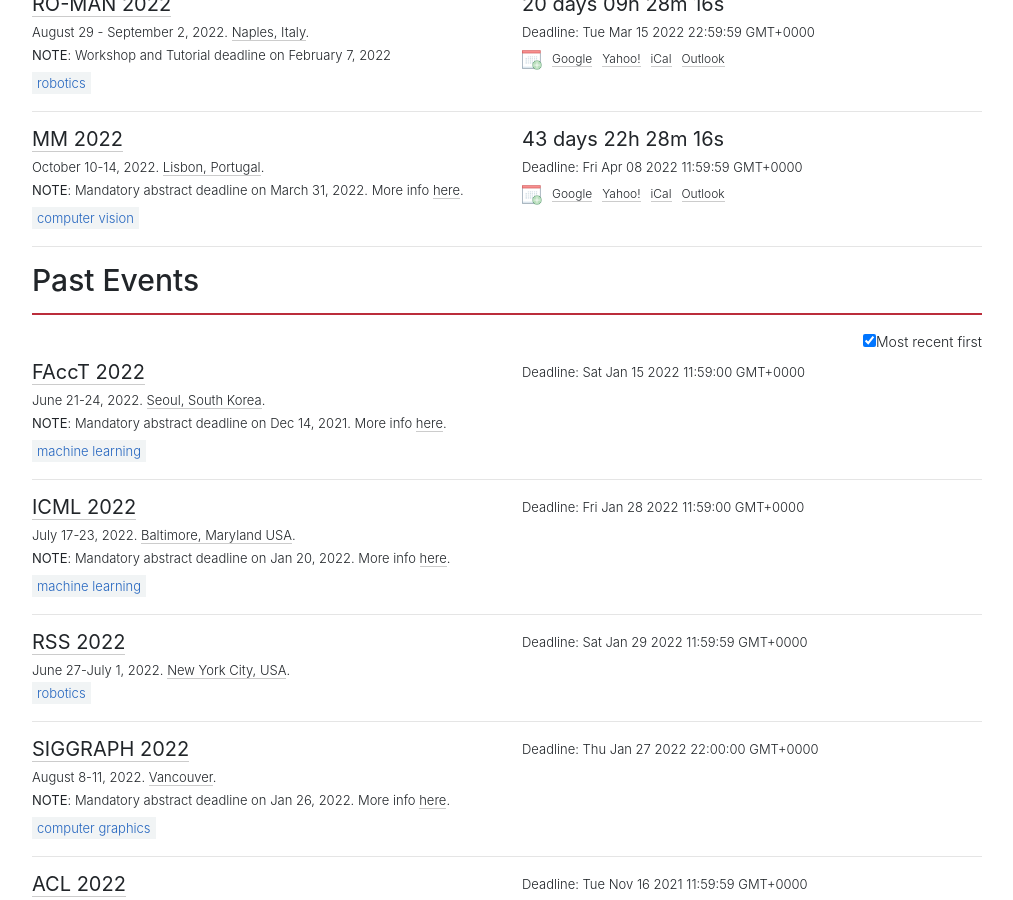
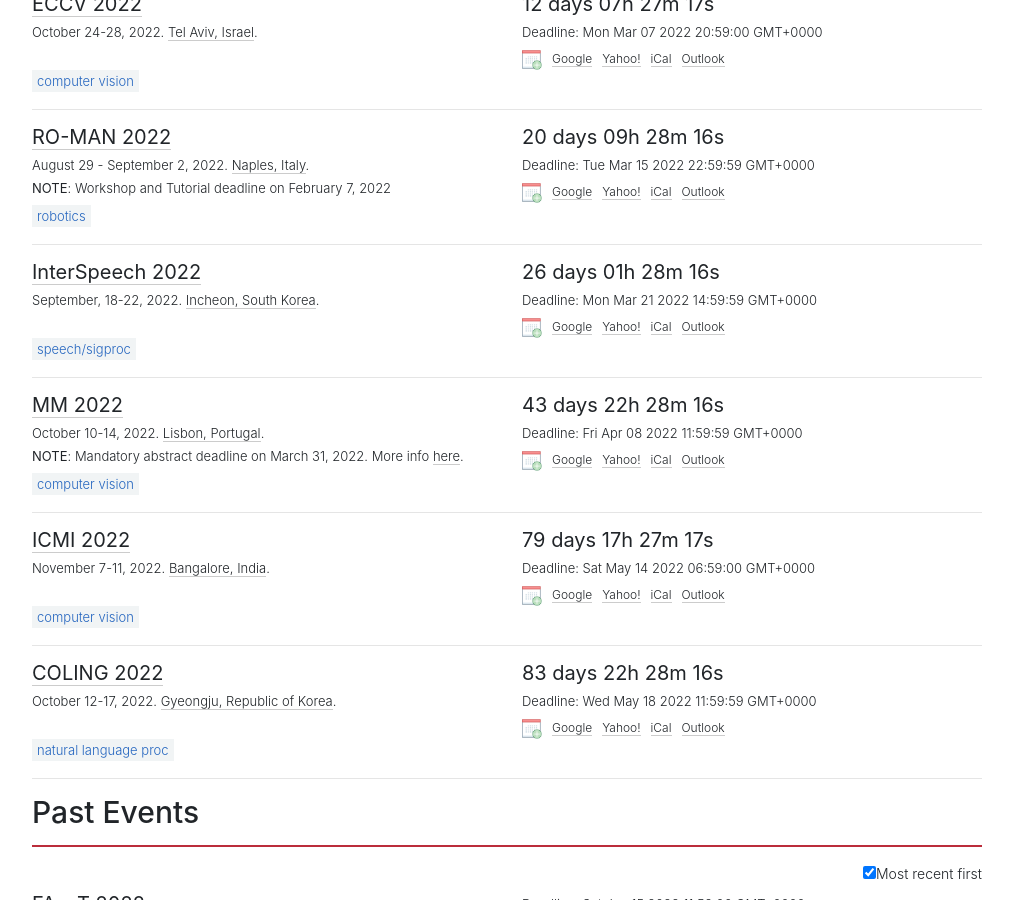
Before and after one commit to paperswithcode/ai-deadlines, a Jekyll site: the page built from index.html, in a window 1280 px wide and 900 px high, scrolled down 983 px. Shown: the whole window, without its empty margins (133-1146 px from the left). Built offline with Jekyll 4.4.1, drawn with Linux system fonts in a browser that asks for light colours; comment, search, counter and statistics services are not loaded; some of the changed text lies outside the part shown.

Commit message:
fix: merge conf data and fix InterSpeech timezone

```diff
--- a/_data/conferences.yml
+++ b/_data/conferences.yml
@@ -1,4 +1,25 @@
 ---
+- title: InterSpeech
+  hindex: 100
+  year: 2022
+  id: interspeech22
+  link: http://www.interspeech2022.org/
+  deadline: '2022-03-21 23:59:59'
+  timezone: Asia/Seoul
+  date: September, 18-22, 2022
+  place: Incheon, South Korea
+  sub: SP
+
+- title: ICIP
+  year: 2022
+  id: icip22
+  link: https://2022.ieeeicip.org
+  deadline: '2022-02-25 23:59:59'
+  timezone: UTC
+  date: October, 16-19, 2022
+  place: Bordeaux, France
+  sub: CV
+
 - title: CoLLAs
   year: 2022
   id: collas22
@@ -273,16 +294,15 @@
   paperslink: https://aclanthology.org/events/aacl-2020/
 
 - title: COLING
-  hindex: 41
-  year: 2020
-  id: coling20
-  link: https://coling2020.org/
-  deadline: '2020-07-01 23:59:59'
+  hindex: 64
+  year: 2022
+  id: coling22
+  link: https://coling2022.org/
+  deadline: '2022-05-17 23:59:59'
   timezone: UTC-12
-  date: December 8-13, 2020
-  place: Barcelona, Spain
+  date: October 12-17, 2022
+  place: Gyeongju, Republic of Korea
   sub: NLP
-  paperslink: https://aclanthology.org/volumes/2020.coling-main/
 
 - title: ACCV
   hindex: 38
@@ -627,16 +647,15 @@
   sub: NLP
 
 - title: ICMI
-  hindex: -1
-  year: 2021
-  id: icmi2021
-  link: https://icmi.acm.org/2021/
-  deadline: '2021-05-26 23:59:00'
+  hindex: 34
+  year: 2022
+  id: icmi2022
+  link: https://icmi.acm.org/2022/
+  deadline: '2022-05-13 23:59:00'
   timezone: UTC-7
-  date: October 18-22, 2021
-  place: Montreal, Canada
+  date: November 7-11, 2022
+  place: Bangalore, India
   sub: CV
-  paperslink: https://icmi.acm.org/2021/index.php?id=accepted
 
 - title: CIKM
   hindex: 48
```
